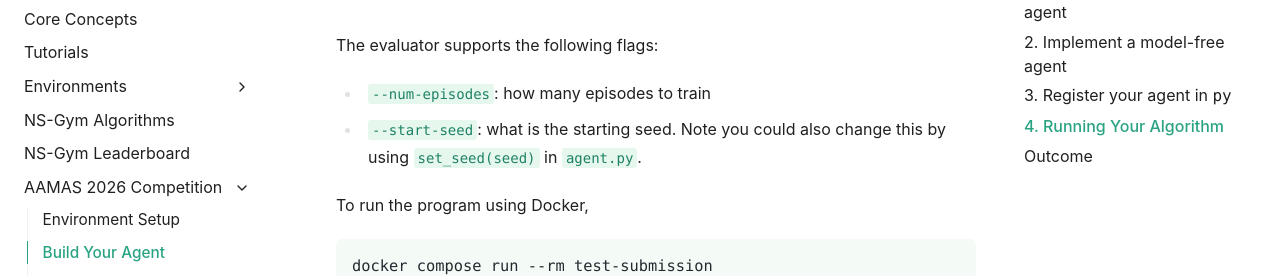
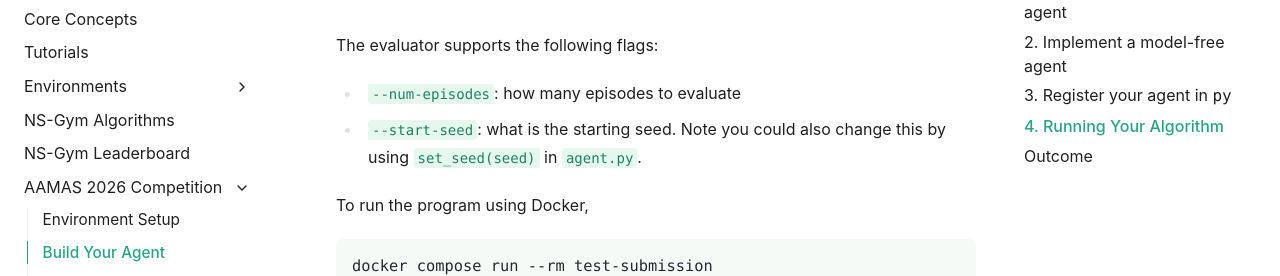
Before and after one commit to scope-lab-vu/ns_gym, a Sphinx documentation site: the page built from docs/source/aamas2026_competition/build_agents.md, in a window 1280 px wide and 900 px high, scrolled down 2923 px. Shown: the part 177-453 px from the top of the window. Built offline with Sphinx 7.4.7, drawn with Linux system fonts in a browser that asks for light colours.

Commit message:
Corrected evaluator flag from 'train' to 'evaluate'
Updated documentation to reflect correct flag usage for evaluation.

````diff
--- a/docs/source/aamas2026_competition/build_agents.md
+++ b/docs/source/aamas2026_competition/build_agents.md
@@ -104,7 +104,7 @@ uv run python evaluator.py
 ```
 
 The evaluator supports the following flags:
-- `--num-episodes`: how many episodes to train
+- `--num-episodes`: how many episodes to evaluate
 - `--start-seed`: what is the starting seed. Note you could also change this by using `set_seed(seed)` in `agent.py`.
 
 To run the program using Docker,
````
